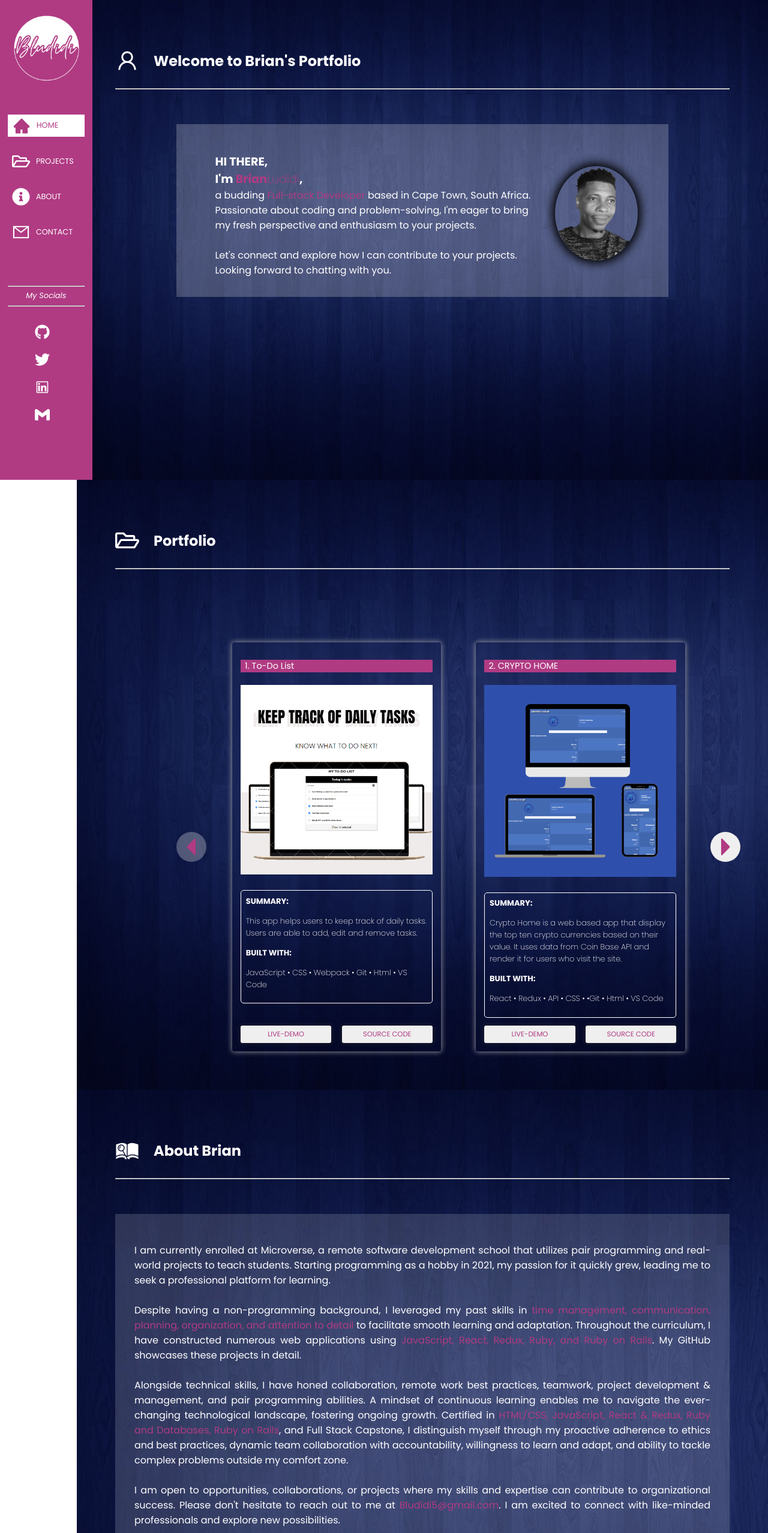
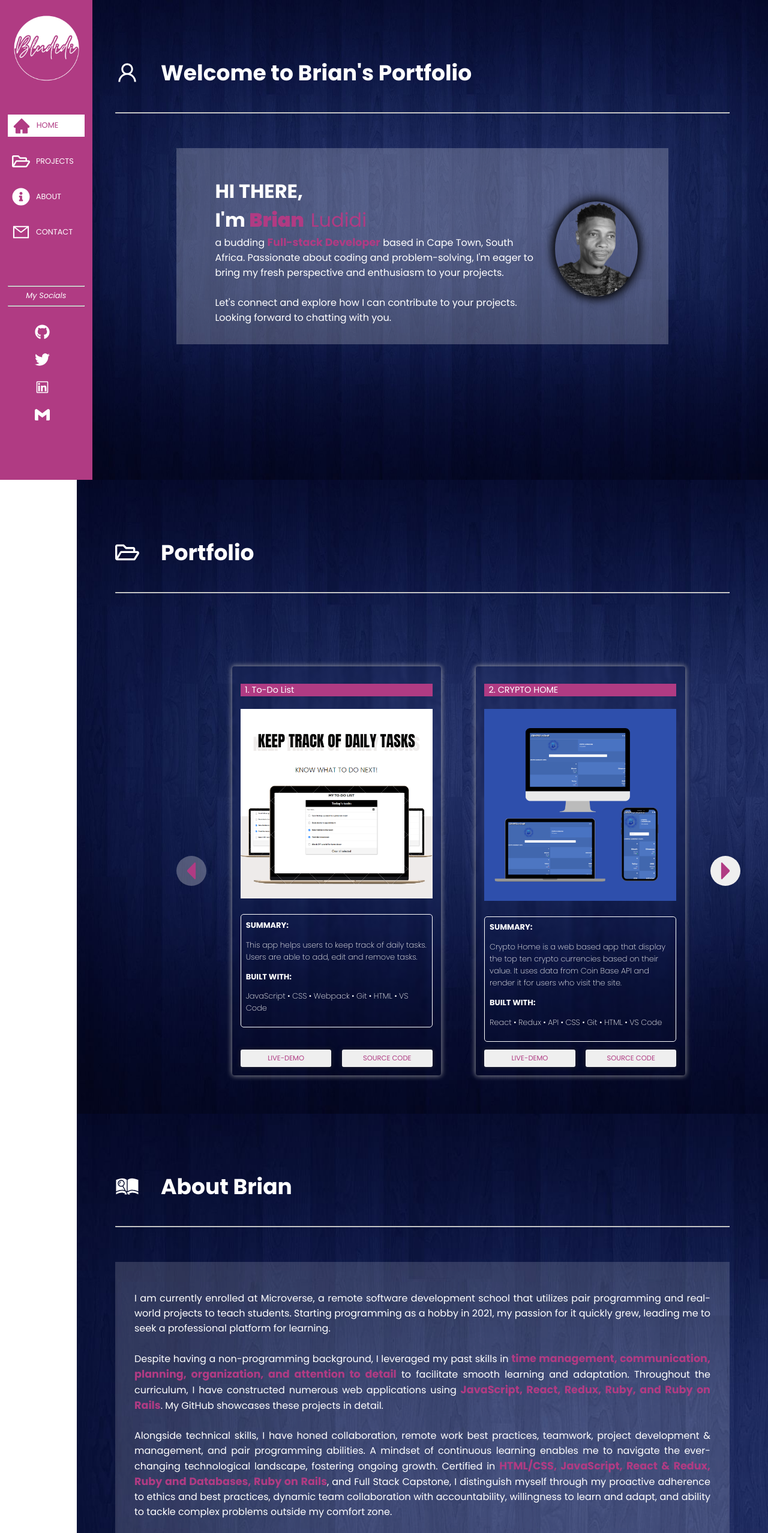
Before and after one commit to Bludidi/bludidi-portfolio, a React (Create React App) app: page / in a window 1280 px wide. Shown: the top 2556 px of the page at 60% size. Built offline with nearby package versions, Linux system fonts and the light colour scheme; a web font is replaced by a local one.

Commit message:
Update home page text

```diff
--- a/src/components/About.js
+++ b/src/components/About.js
@@ -27,15 +27,17 @@ const About = () => (
           skills in
           {' '}
           <span className="f-name">
-            time management, communication, planning, organization, and
-            attention to detail
+            <b>
+              time management, communication, planning, organization, and
+              attention to detail
+            </b>
           </span>
           {' '}
           to facilitate smooth learning and adaptation.
           Throughout the curriculum, I have constructed numerous web
           applications using
           {' '}
-          <span className="f-name">JavaScript, React, Redux, Ruby, and Ruby on Rails</span>
+          <span className="f-name"><b>JavaScript, React, Redux, Ruby, and Ruby on Rails</b></span>
           .
           My GitHub showcases these projects in detail.
           <br />
@@ -47,8 +49,10 @@ const About = () => (
           Certified in
           {' '}
           <span className="f-name">
-            HTML/CSS, JavaScript, React & Redux, Ruby and Databases,
-            Ruby on Rails
+            <b>
+              HTML/CSS, JavaScript, React & Redux, Ruby and Databases,
+              Ruby on Rails
+            </b>
           </span>
           , and Full Stack Capstone, I distinguish myself through
           my proactive adherence to ethics and best practices, dynamic team
@@ -59,7 +63,7 @@ const About = () => (
           I am open to opportunities, collaborations, or projects where my
           skills and expertise can contribute to organizational success. Please
           don&apos;t hesitate to reach out to me at&nbsp;
-          <a href="mailto:bludidi5@gmail.com" aria-label="Email"><span className="f-name">Bludidi5@gmail.com</span></a>
+          <a href="mailto:bludidi5@gmail.com" aria-label="Email"><span className="f-name"><b>Bludidi5@gmail.com</b></span></a>
           . I am excited to connect with like-minded
           professionals and explore new possibilities.
         </p>
--- a/src/components/Home.js
+++ b/src/components/Home.js
@@ -26,14 +26,13 @@ const Home = () => (
               <br />
               I&#39;m
               {' '}
-              <span className="f-name">Brian</span>
+              <span className="name">Brian &nbsp;</span>
               <span className="l-name">Ludidi</span>
-              ,
             </b>
             <br />
             a budding
             {' '}
-            <span className="f-name">Full-stack Developer</span>
+            <span className="f-name"><b>Full-stack Developer</b></span>
             {' '}
             based in Cape Town, South Africa. Passionate about coding and
             problem-solving, I&apos;m eager to bring my fresh perspective and
--- a/src/components/myProjects.js
+++ b/src/components/myProjects.js
@@ -21,7 +21,7 @@ class ProjectCards extends Component {
           summary:
             'This app helps users to keep track of daily tasks. Users are able to add, edit and remove tasks.',
           fullDescription: '',
-          techAndTools: ['JavaScript',' • ', 'CSS',' • ', 'Webpack',' • ', 'Git',' • ', 'Html',' • ', 'VS Code'],
+          techAndTools: ['JavaScript',' • ', 'CSS',' • ', 'Webpack',' • ', 'Git',' • ', 'HTML',' • ', 'VS Code'],
           liveLink: 'https://my-to-do-nine.vercel.app/',
           sourceLink: 'https://github.com/Bludidi/My-To-Do',
           complexity: '',
@@ -35,7 +35,7 @@ class ProjectCards extends Component {
             'Crypto Home is a web based app that display the top ten crypto currencies based on their value.\
             It uses data from Coin Base API and render it for users who visit the site.',
           fullDescription: '',
-          techAndTools: ['React',' • ','Redux',' • ','API',' • ','CSS',' • ',' •', 'Git',' • ', 'Html',' • ','VS Code'],
+          techAndTools: ['React',' • ','Redux',' • ','API',' • ','CSS',' • ', 'Git',' • ', 'HTML',' • ','VS Code'],
           liveLink: 'https://crypto-home.vercel.app/',
           sourceLink: 'https://github.com/Bludidi/crypto-home',
           complexity: '',
--- a/src/components/styles/Home.css
+++ b/src/components/styles/Home.css
@@ -2,12 +2,6 @@
 
 * {
   box-sizing: border-box;
-}
-
-.logo-img {
-  background: url('../../images/bludidi_logo1.png') no-repeat center;
-  background-size: cover;
-  margin: 0 100px 0;
 }
 
 .home {
@@ -25,19 +19,26 @@
 
 .banner {
   color: #fff;
+  font-size: 1.5rem;
 }
 
 .f-name {
+  color: #b03b83;
+  font-size: 1.1rem;
+}
+
+.name {
+  font-weight: 900;
   color: #b03b83;
 }
 
 .l-name {
   color: #b03b83;
-  font-weight: 200;
+  font-weight: 400;
 }
 
 .bold {
-  font-size: 1.2rem;
+  font-size: 2rem;
 }
 
 .home-text {
```
